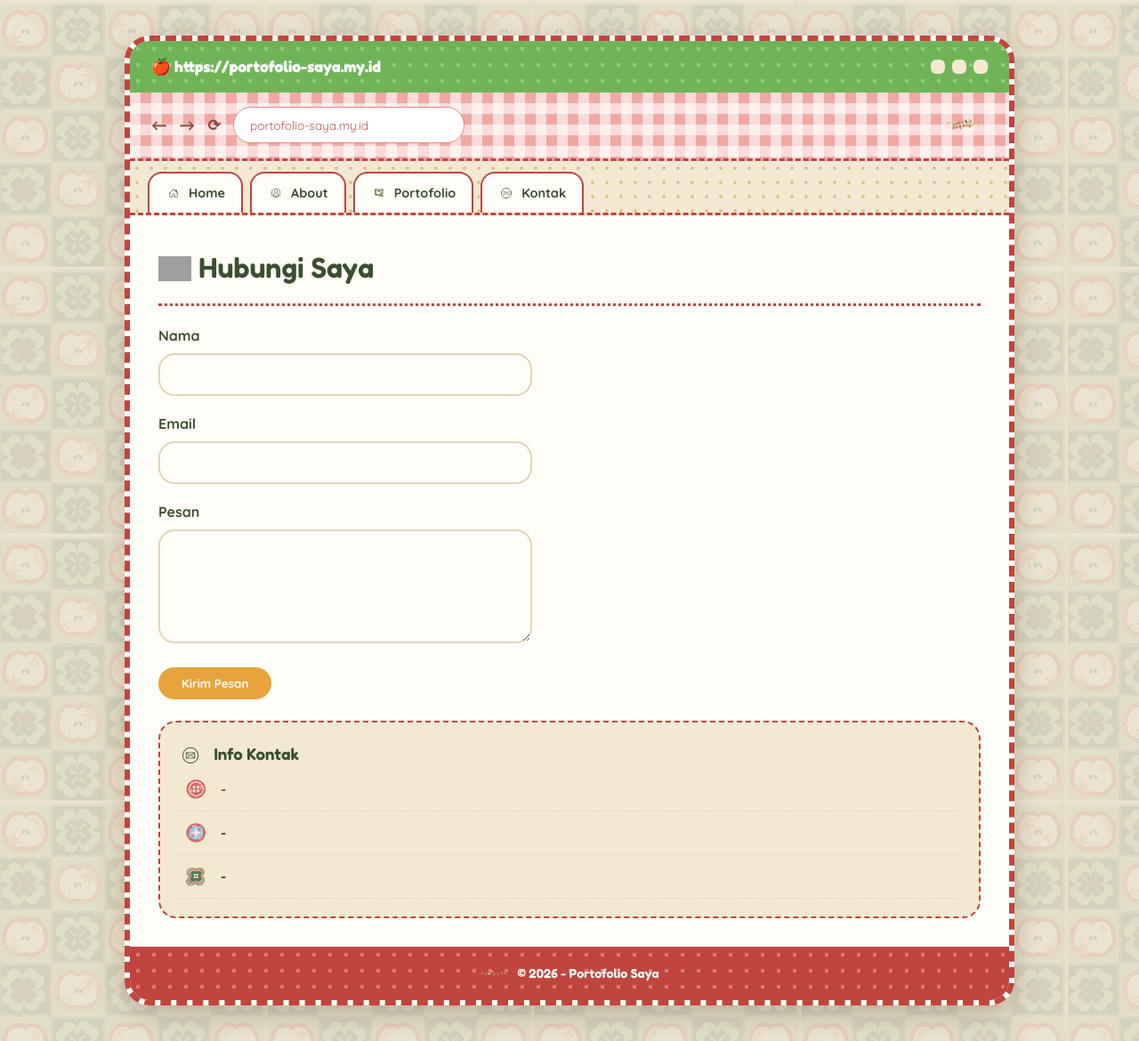
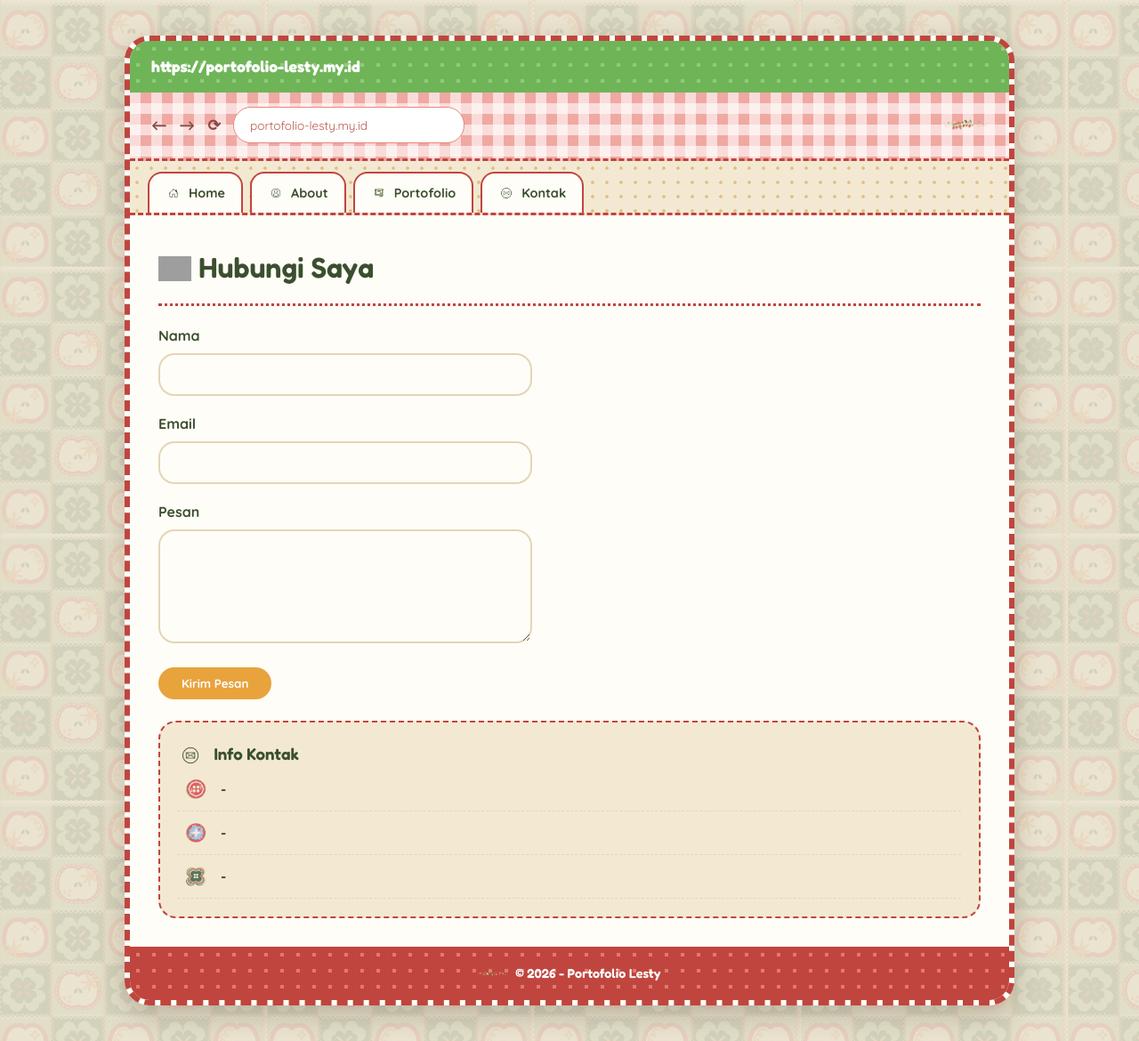
Before and after one commit to LestyAmelya-glitch/Web-Portofolio_301250002_Lesty_Amelya, a Flask app: page /kontak in a window 1280 px wide. Shown: the whole page at 89% size. Run offline with Flask 3, Linux system fonts and the light colour scheme; grey boxes are pictures that could not be loaded.

Commit message:
Finalisasi styling tema browser-frame kawaii (titlebar, gingham address bar, tab bar, footer, halaman Home dan Kontak)

```diff
--- a/seed.py
+++ b/seed.py
@@ -4,7 +4,7 @@ from models import Profile, Skill, Project
 with app.app_context():
     profile = Profile(
         name="Lesty Amelya",
-        headline="Mahasiswa Informatika | Web Developer",
+        headline="Mahasiswa Informatika | Web Designer",
         about="Saya mahasiswa yang sedang belajar membangun aplikasi web dengan Python dan Flask.",
         photo="profil.jpg",
         email="emailkamu@gmail.com",
--- a/templates/base.html
+++ b/templates/base.html
@@ -10,19 +10,14 @@
 <body style="background-image: linear-gradient(rgba(232, 226, 206, 0.85), rgba(232, 226, 206, 0.85)), url('{{ url_for('static', filename='icons/background.png') }}'); background-repeat: repeat; background-size: 300px;">
     <div class="browser-frame">
         <div class="titlebar">
-            <div class="titlebar-text">🍎 https://portofolio-saya.my.id</div>
-            <div class="dots">
-                <span class="dot"></span>
-                <span class="dot"></span>
-                <span class="dot"></span>
-            </div>
+            <div class="titlebar-text"> https://portofolio-lesty.my.id</div>
         </div>
 
         <div class="addressbar">
             <span class="arrow">←</span>
             <span class="arrow">→</span>
             <span class="arrow">⟳</span>
-            <div class="address-text">portofolio-saya.my.id</div>
+            <div class="address-text">portofolio-lesty.my.id</div>
             <img src="{{ url_for('static', filename='icons/navigation.png') }}" class="nav-decor" alt="">
         </div>
 
@@ -40,7 +35,7 @@
 
         <div class="frame-footer">
             <img src="{{ url_for('static', filename='icons/footer.png') }}" alt="">
-            <span>&copy; 2026 - Portofolio Saya</span>
+            <span>&copy; 2026 - Portofolio Lesty</span>
         </div>
     </div>
 </body>
--- a/templates/dashboard/add_project.html
+++ b/templates/dashboard/add_project.html
@@ -16,7 +16,7 @@
         <label for="description">Deskripsi:</label><br>
         <textarea id="description" name="description" rows="4" required></textarea><br><br>
 
-        <label for="technologies">Teknologi (pisahkan dengan koma):</label><br>
+        <label for="technologies">Teknologi:</label><br>
         <input type="text" id="technologies" name="technologies" placeholder="Python, Flask, SQLite"><br><br>
 
         <label for="github_link">Link GitHub:</label><br>
--- a/templates/kontak.html
+++ b/templates/kontak.html
@@ -28,10 +28,10 @@
     <h3><img src="{{ url_for('static', filename='icons/kontak.png') }}" class="heading-icon" alt=""> Info Kontak</h3>
     <ul class="findme-list">
         <li>
-            <img src="{{ url_for('static', filename='icons/email.png') }}" class="findme-icon" alt="Email">
-            <span>{{ profile.email if profile else '-' }}</span>
-        </li>
-        <li>
+    <img src="{{ url_for('static', filename='icons/email.png') }}" class="findme-icon" alt="Email">
+    <a href="mailto:{{ profile.email }}">{{ profile.email if profile else '-' }}</a
+    </li>
+     <li>
             <img src="{{ url_for('static', filename='icons/github.png') }}" class="findme-icon" alt="GitHub">
             <a href="{{ profile.github }}" target="_blank">{{ profile.github if profile else '-' }}</a>
         </li>
```
